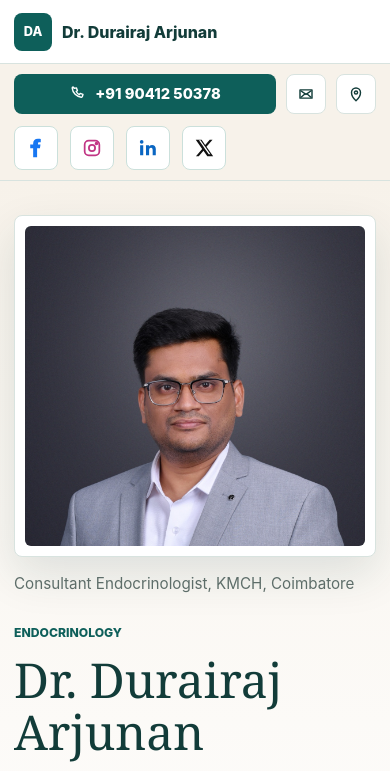
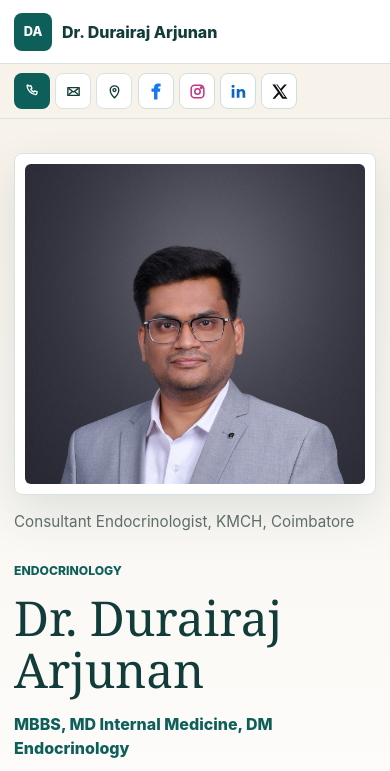
Before and after one commit to Neurabrix/drdurairajarjunan.com, a website built with Vite: page index.html in a window 390 px wide. Shown: the top 771 px of the page. Built offline with nearby package versions, Linux system fonts and the light colour scheme.

Commit message:
Keep top contact strip on one line

```diff
--- a/assets/styles.css
+++ b/assets/styles.css
@@ -113,6 +113,7 @@ summary:focus-visible {
   display: flex;
   min-height: 64px;
   align-items: center;
+  flex-wrap: nowrap;
   justify-content: space-between;
   gap: 18px;
   padding: 10px 0;
@@ -122,7 +123,7 @@ summary:focus-visible {
   display: flex;
   min-width: 0;
   align-items: center;
-  flex-wrap: wrap;
+  flex-wrap: nowrap;
   gap: 10px;
 }
 
@@ -168,6 +169,7 @@ summary:focus-visible {
 
 .social-links.quick-social-links {
   flex: 0 0 auto;
+  flex-wrap: nowrap;
   margin-top: 0;
 }
 
@@ -684,12 +686,6 @@ th {
     display: none;
   }
 
-  .quick-access-inner {
-    align-items: flex-start;
-    flex-direction: column;
-    gap: 12px;
-  }
-
   .two-column,
   .credential-layout,
   .split-grid,
@@ -750,12 +746,19 @@ th {
     position: static;
   }
 
+  .quick-access-inner {
+    min-height: 54px;
+    gap: 10px;
+    padding: 8px 0;
+  }
+
   .quick-contact-links {
-    width: 100%;
+    width: auto;
+    flex: 0 0 auto;
   }
 
   .quick-contact-links .button {
-    flex: 1 1 auto;
+    flex: 0 0 auto;
   }
 
   .brand span:last-child {
@@ -823,3 +826,42 @@ th {
     backdrop-filter: blur(12px);
   }
 }
+
+@media (max-width: 540px) {
+  .quick-access-inner {
+    justify-content: flex-start;
+    gap: 6px;
+  }
+
+  .quick-contact-links {
+    gap: 5px;
+  }
+
+  .button.button-compact.quick-call-link,
+  .quick-icon-button,
+  .social-link {
+    width: 36px;
+    height: 36px;
+    min-height: 36px;
+    padding: 0;
+  }
+
+  .quick-call-link span {
+    display: none;
+  }
+
+  .quick-call-link svg,
+  .quick-icon-button svg {
+    width: 17px;
+    height: 17px;
+  }
+
+  .social-links.quick-social-links {
+    gap: 5px;
+  }
+
+  .social-link svg {
+    width: 19px;
+    height: 19px;
+  }
+}
--- a/index.html
+++ b/index.html
@@ -37,7 +37,12 @@
     <section class="quick-access" aria-label="Contact and social links">
       <div class="container quick-access-inner">
         <div class="quick-contact-links" aria-label="Contact options">
-          <a class="button button-primary button-compact quick-call-link" href="tel:+919041250378">
+          <a
+            class="button button-primary button-compact quick-call-link"
+            href="tel:+919041250378"
+            aria-label="Call +91 90412 50378"
+            title="Call"
+          >
             <svg viewBox="0 0 24 24" aria-hidden="true" focusable="false">
               <path d="M7.2 4.5 9.8 3.8l1.4 3.7-1.6 1.1c.9 1.8 2.4 3.3 4.2 4.2l1.1-1.6 3.7 1.4-.7 2.6c-.2.7-.9 1.2-1.6 1.1-6.3-.6-11.4-5.7-12-12-.1-.7.4-1.4 1.1-1.6Z" />
             </svg>
```
